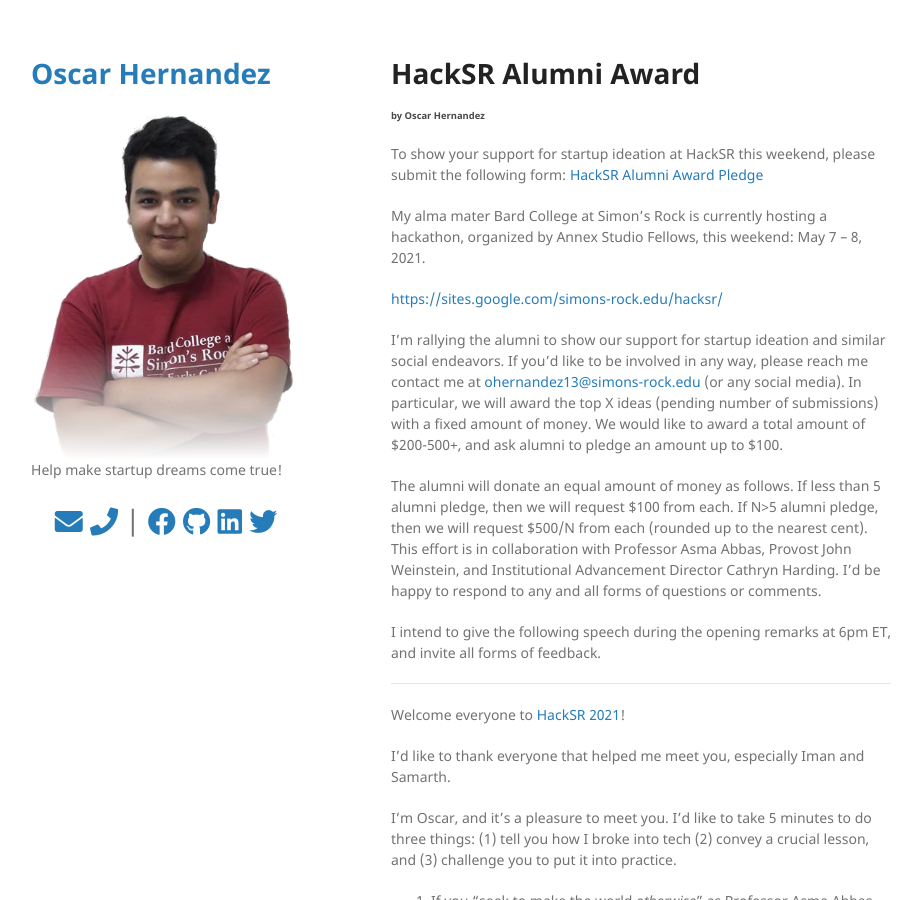
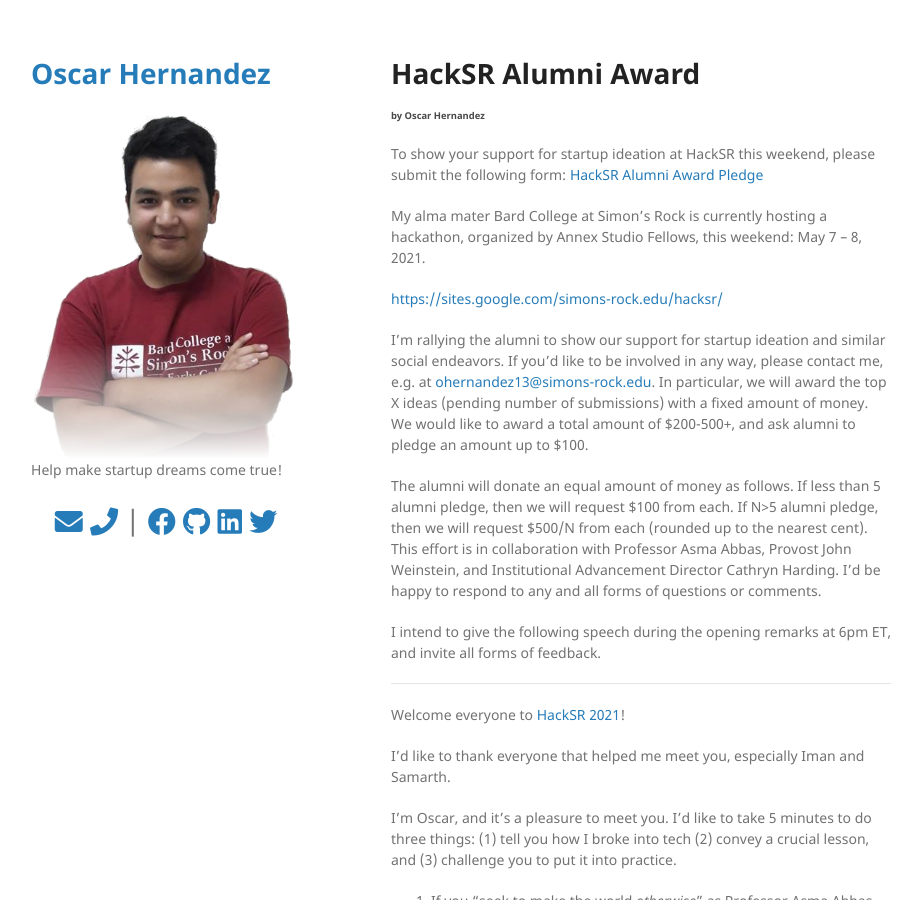
Before and after one commit to mathemonads/mathemonads.github.io, a Jekyll site: the page built from blog/hacksr.md, in a window 1280 px wide and 900 px high. Shown: the whole window, without its empty margins (179-1100 px from the left). Built offline with Jekyll 4.4.1, drawn with Linux system fonts in a browser that asks for light colours; nearby versions of some CDN libraries.

Commit message:
Update hacksr.md

```diff
--- a/blog/hacksr.md
+++ b/blog/hacksr.md
@@ -11,7 +11,7 @@ My alma mater Bard College at Simon's Rock is currently hosting a hackathon, org
 
 [https://sites.google.com/simons-rock.edu/hacksr/](https://sites.google.com/simons-rock.edu/hacksr/ "HackSR")
 
-I'm rallying the alumni to show our support for startup ideation and similar social endeavors. If you'd like to be involved in any way, please reach me contact me at [ohernandez13@simons-rock.edu](mailto:ohernandez13@simons-rock.edu) (or any social media). In particular, we will award the top X ideas (pending number of submissions) with a fixed amount of money. We would like to award a total amount of $200-500+, and ask alumni to pledge an amount up to $100.
+I'm rallying the alumni to show our support for startup ideation and similar social endeavors. If you'd like to be involved in any way, please contact me, e.g. at [ohernandez13@simons-rock.edu](mailto:ohernandez13@simons-rock.edu). In particular, we will award the top X ideas (pending number of submissions) with a fixed amount of money. We would like to award a total amount of $200-500+, and ask alumni to pledge an amount up to $100.
 
 The alumni will donate an equal amount of money as follows. If less than 5 alumni pledge, then we will request $100 from each. If N>5 alumni pledge, then we will request $500/N from each (rounded up to the nearest cent). This effort is in collaboration with Professor Asma Abbas, Provost John Weinstein, and Institutional Advancement Director Cathryn Harding. I'd be happy to respond to any and all forms of questions or comments.
 
```
